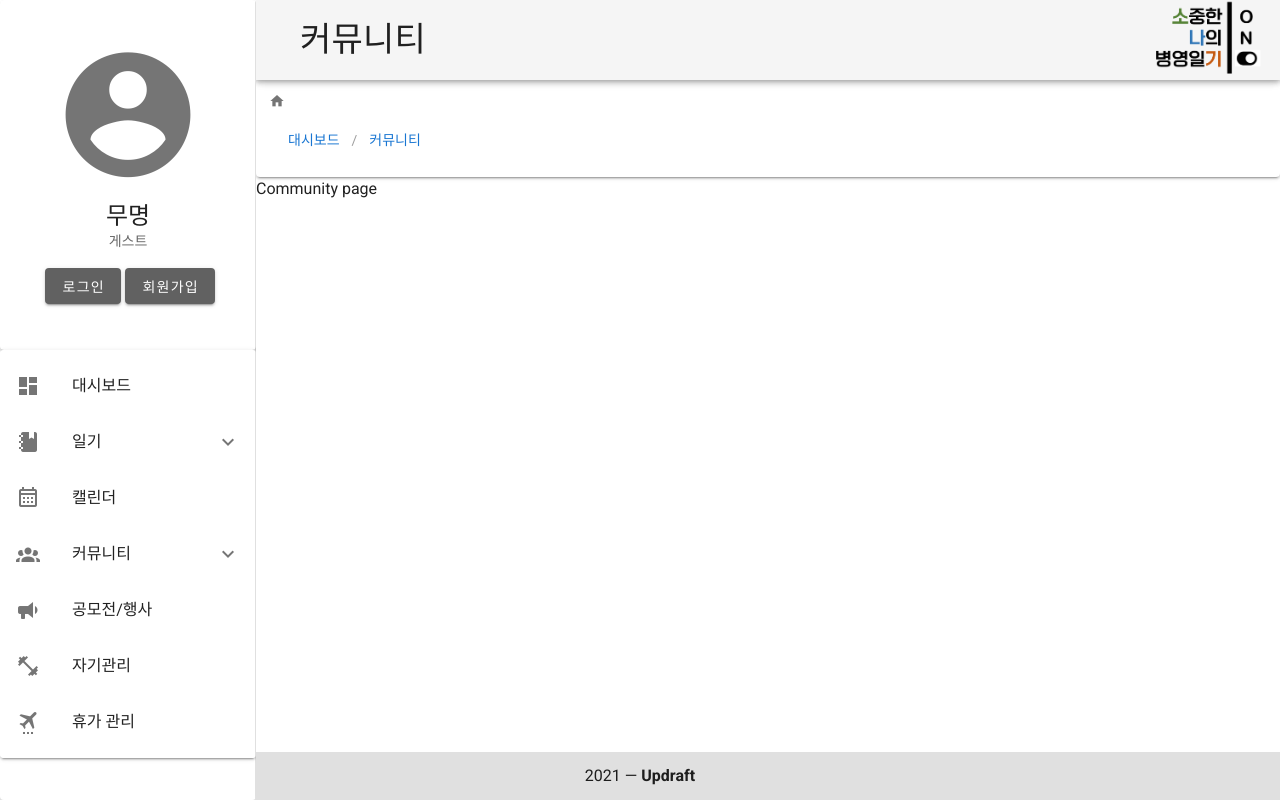
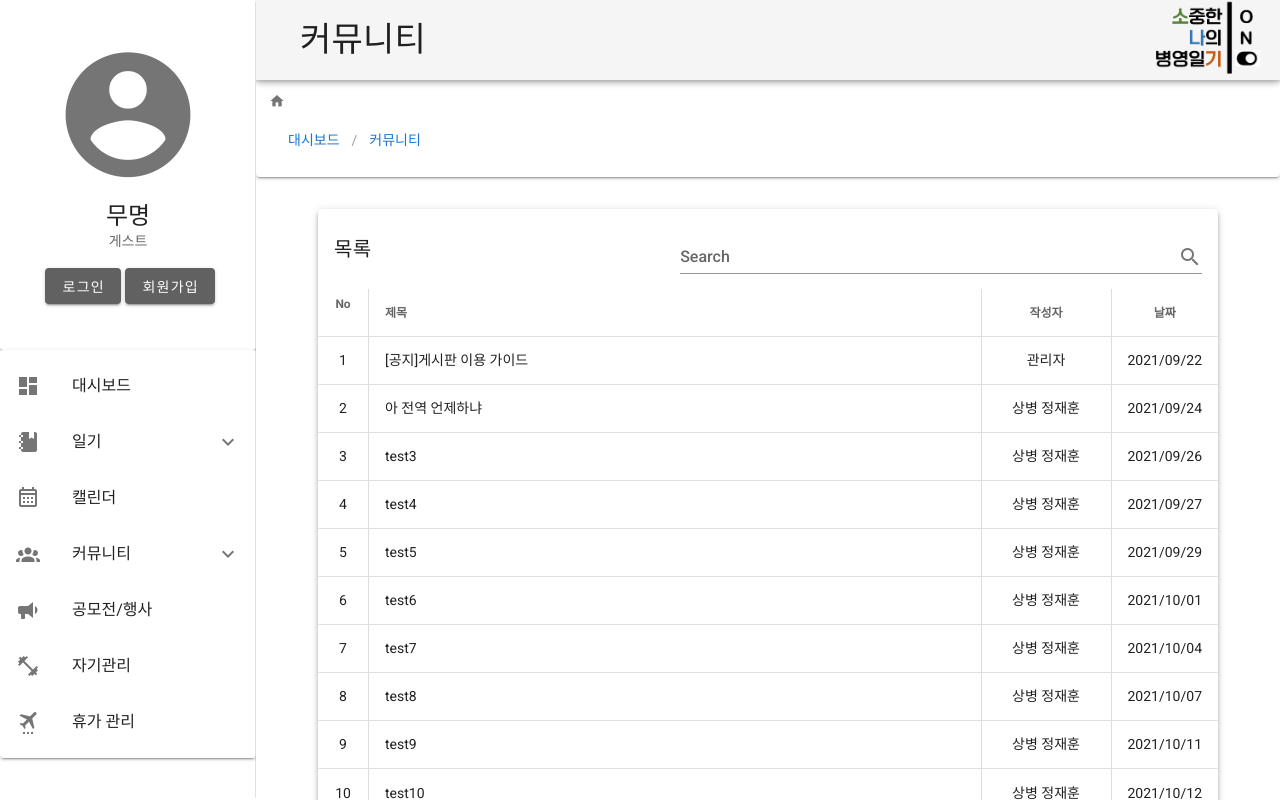
Before and after one commit to osamhack2021/WEB_SONAGI-ON_updraft, a Vue app in the folder frontend/: page /community in a window 1280 px wide. Shown: the top 800 px of the page. Built offline with nearby package versions, Linux system fonts and the light colour scheme; a web font is replaced by a local one; what vue-simple-alert would draw is missing.

Commit message:
change dashboard href in bcLink

```diff
--- a/frontend/src/components/BoardList.vue
+++ b/frontend/src/components/BoardList.vue
@@ -1,7 +1,8 @@
 <template>
-  <v-card>
+    <v-layout justify-center>
+      <v-card style="max-width: 1000px;">
         <v-card-title>
-      Nutrition
+          목록
           <v-spacer></v-spacer>
           <v-text-field
             v-model="search"
@@ -17,4 +18,5 @@
           :search="search"
         ></v-data-table>
       </v-card>
+    </v-layout>
 </template>
--- a/frontend/src/views/Calendar.vue
+++ b/frontend/src/views/Calendar.vue
@@ -150,7 +150,7 @@
            {
              text: '대시보드',
              disabled: false,
-             href: 'Dashboard',
+             href: '/',
            },
            {
              text: '캘린더',
--- a/frontend/src/views/Community.vue
+++ b/frontend/src/views/Community.vue
@@ -4,24 +4,160 @@
       <v-icon small style="margin-left:5px">home</v-icon>
       <v-breadcrumbs :items="bcLink"></v-breadcrumbs>
     </v-card>
-        Community page
+    <template>
+      <v-layout justify-center ma-4 pa-4>
+        <v-card style="width: 900px;" class="elevation-4">
+          <v-card-title>
+            목록
+            <v-spacer></v-spacer>
+            <v-text-field
+              v-model="search"
+              append-icon="mdi-magnify"
+              label="Search"
+              single-line
+              hide-details
+            ></v-text-field>
+          </v-card-title>
+          <v-data-table
+            :headers="headers"
+            :items="desserts"
+            :search="search"
+          ></v-data-table>
+        </v-card>
+      </v-layout>
+    </template>
     </div>
 </template>
 <script>
+import BoardList from '../components/BoardList'
+
 export default {
+  component: {
+    BoardList,
+  },
     data: ()=> ({
       bcLink: [
            {
              text: '대시보드',
              disabled: false,
-             href: 'Dashboard',
+             href: '/',
            },
            {
              text: '커뮤니티',
              disabled: false,
-             href: 'commu7nity',
+             href: 'community',
            },
          ],
+      search: '',
+        headers: [
+          {
+            text: 'No',
+            align: 'center',
+            sortable: true,
+            value: 'no',
+            width: 30,
+          },
+          {
+            text: '제목',
+            align: 'start',
+            sortable: false,
+            value: 'title'
+          },
+          {
+            text: '작성자',
+            align: 'center',
+            sortable: false,
+            value: 'name',
+            width: 130,
+          },
+          {
+            text: '날짜',
+            align: 'center',
+            sortable: false,
+            value: 'date',
+            width: 60,
+          },
+        ],
+        desserts: [
+          {
+            no: "1",
+            title: "[공지]게시판 이용 가이드",
+            name: '관리자',
+            date: '2021/09/22'
+          },
+          {
+            no: "2",
+            title: "아 전역 언제하냐",
+            name: '상병 정재훈',
+            date: '2021/09/24'
+          },
+          {
+            no: "3",
+            title: "test3",
+            name: '상병 정재훈',
+            date: '2021/09/26'
+          },
+          {
+            no: "4",
+            title: "test4",
+            name: '상병 정재훈',
+            date: '2021/09/27'
+          },
+          {
+            no: "5",
+            title: "test5",
+            name: '상병 정재훈',
+            date: '2021/09/29'
+          },
+          {
+            no: "6",
+            title: "test6",
+            name: '상병 정재훈',
+            date: '2021/10/01'
+          },
+          {
+            no: "7",
+            title: "test7",
+            name: '상병 정재훈',
+            date: '2021/10/04'
+          },
+          {
+            no: "8",
+            title: "test8",
+            name: '상병 정재훈',
+            date: '2021/10/07'
+          },
+          {
+            no: "9",
+            title: "test9",
+            name: '상병 정재훈',
+            date: '2021/10/11'
+          },
+          {
+            no: "10",
+            title: "test10",
+            name: '상병 정재훈',
+            date: '2021/10/12'
+          },
+          {
+            no: "11",
+            title: "test11",
+            name: '상병 정재훈',
+            date: '2021/10/13'
+          },
+          {
+            no: "12",
+            title: "test12",
+            name: '상병 정재훈',
+            date: '2021/10/14'
+          },
+          {
+            no: "13",
+            title: "test13",
+            name: '상병 정재훈',
+            date: '2021/10/16'
+          },
+        ],
     }),
 
 }
--- a/frontend/src/views/CommunityWrite.vue
+++ b/frontend/src/views/CommunityWrite.vue
@@ -4,7 +4,31 @@
       <v-icon small style="margin-left:5px">home</v-icon>
       <v-breadcrumbs :items="bcLink"></v-breadcrumbs>
     </v-card>
-        Community page
+    <v-layout align-center column fill-height class="py-8 px-4">
+      <v-card class="py-8 px-4 ma-4" style="max-width: 900px; min-width: 900px; height: 700px">
+        <v-form lazy-validation>
+          <v-text-field
+            v-model="title"
+            label="제목"
+            :rules="titleRules"
+            clearable
+          ></v-text-field>
+          <v-textarea
+          counter
+          v-model="content"
+          label="내용"
+          :rules="contentRules"
+          rows="15"
+          row-height="30"
+          ></v-textarea>
+        </v-form>
+      </v-card>
+      <v-layout justify-center>
+          <v-btn>
+            작성하기
+          </v-btn>
+      </v-layout>
+    </v-layout>
     </div>
 </template>
 <script>
@@ -14,12 +38,12 @@ export default {
            {
              text: '대시보드',
              disabled: false,
-             href: 'Dashboard',
+             href: '/',
            },
            {
              text: '커뮤니티',
              disabled: false,
-             href: 'commu7nity',
+             href: 'community',
            },
          ],
     }),
--- a/frontend/src/views/Dashboard.vue
+++ b/frontend/src/views/Dashboard.vue
@@ -42,7 +42,7 @@
            {
              text: '대시보드',
              disabled: false,
-             href: 'Dashboard',
+             href: '/',
            },
          ],
     }),
--- a/frontend/src/views/Diary.vue
+++ b/frontend/src/views/Diary.vue
@@ -38,7 +38,7 @@ export default {
           {
             text: '대시보드',
             disabled: false,
-            href: 'Dashboard',
+            href: '/',
           },
           {
             text: '일기',
--- a/frontend/src/views/DiaryWrite.vue
+++ b/frontend/src/views/DiaryWrite.vue
@@ -55,7 +55,7 @@ export default {
       {
         text: '대시보드',
         disabled: false,
-        href: 'Dashboard',
+        href: '/',
       },
       {
         text: '일기',
--- a/frontend/src/views/Event.vue
+++ b/frontend/src/views/Event.vue
@@ -22,7 +22,7 @@ export default {
            {
              text: '대시보드',
              disabled: false,
-             href: 'Dashboard',
+             href: '/',
            },
            {
              text: '공모전/행사',
--- a/frontend/src/views/SelfCare.vue
+++ b/frontend/src/views/SelfCare.vue
@@ -14,7 +14,7 @@ export default {
            {
              text: '대시보드',
              disabled: false,
-             href: 'Dashboard',
+             href: '/',
            },
            {
              text: '자기관리',
```
Lines whose indentation alone changed are shown as unchanged.
